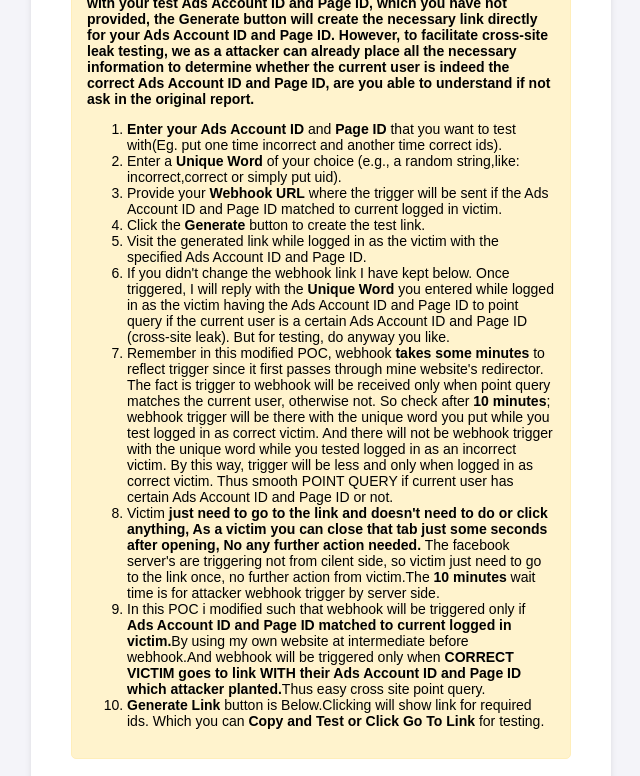
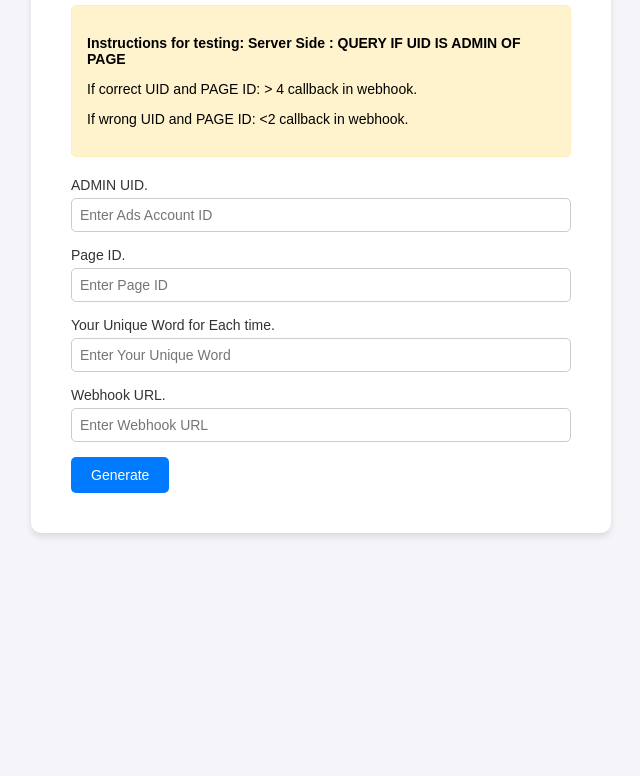
Before and after one commit to DrWhiteHack/testt, a plain HTML site: page index.html in a window 1280 px wide. Shown: the part 165-941 px from the top of the page, without its empty margins (319-959 px from the left). After the commit the page ends 800 px from the top, so only its background shows below. Drawn offline with Linux system fonts and the light colour scheme.

Commit message:
Update index.html

```diff
--- a/index.html
+++ b/index.html
@@ -95,46 +95,26 @@
     <div class="container">
         <div class="title">Alert! Test Page</div>
         <div class="caution">
-            <p><strong>Instructions for testing: POINT QUERY CURRENT USER IS CERTAIN Ads Account ID and Page ID. </strong></p>
-            <p><strong>
-                This user input is solely for testing purposes. As you will be testing with your test Ads Account ID and Page ID, which you have not provided, the Generate button will create the necessary link directly for your Ads Account ID and Page ID. However, to facilitate cross-site leak testing, we as a attacker can already place all the necessary information to determine whether the current user is indeed the correct Ads Account ID and Page ID, are you able to understand if not ask in the original report.
-            </strong></p>
-            <ol>
-                <li><strong>Enter your Ads Account ID</strong> and <strong>Page ID</strong> that you want to test with(Eg. put one time incorrect and another time correct ids).</li>
-                <li>Enter a <strong>Unique Word</strong> of your choice (e.g., a random string,like: incorrect,correct or simply put uid).</li>
-                <li>Provide your <strong>Webhook URL</strong> where the trigger will be sent if the Ads Account ID and Page ID matched to current logged in victim.</li>
-                <li>Click the <strong>Generate</strong> button to create the test link.</li>
-                <li>Visit the generated link while logged in as the victim with the specified Ads Account ID and Page ID.</li>
-                <li>
-                   If you didn't change the webhook link I have kept below. Once triggered, I will reply with the <strong>Unique Word</strong> you entered while logged in as the victim having the Ads Account ID and Page ID to point query if the current user is a certain Ads Account ID and Page ID (cross-site leak). But for testing, do anyway you like.
-                </li>
-                <li>
-                    Remember in this modified POC, webhook <strong>takes some minutes</strong> to reflect trigger since it first passes through mine website's redirector. The fact is trigger to webhook will be received only when point query matches the current user, otherwise not.
-                    So check after <strong>10 minutes</strong>; webhook trigger will be there with the unique word you put while you test logged in as correct victim. And there will not be webhook trigger with the unique word while you tested logged in as an incorrect victim. By this way, trigger will be less and only when logged in as correct victim. Thus smooth POINT QUERY if current user has certain Ads Account ID and Page ID or not.
-                </li>
-                <li>Victim <strong>just need to go to the link and doesn't need to do or click anything, As a victim you can close that tab just some seconds after opening, No any further action needed.</strong> The facebook server's are triggering not from cilent side, so victim just need to go to the link once, no further action from victim.The <strong>10 minutes</strong> wait time is for attacker webhook trigger by server side.</li>
-                <li>In this POC i modified such that webhook will be triggered only if <strong>Ads Account ID and Page ID matched to current logged in victim.</strong>By using my own website at intermediate before webhook.And webhook will be triggered only when <strong>CORRECT VICTIM goes to link WITH their Ads Account ID and Page ID which attacker planted.</strong>Thus easy cross site point query.</li>
-                <li><strong>Generate Link</strong> button is Below.Clicking will show link for required ids. Which you can <strong>Copy and Test or Click Go To Link</strong> for testing.</li>
-            </ol>
+            <p><strong>Instructions for testing: Server Side : QUERY IF UID IS ADMIN OF PAGE</strong></p>
+            <p>If correct UID and PAGE ID: > 4 callback in webhook.</p>
+            <p>If wrong UID and PAGE ID: <2 callback in webhook. </p>
         </div>
         <form id="linkForm">
             <div class="input-group">
-                <label for="adsAccountId">Ads Account ID. I have set a value that I control, but you can change it.</label>
-                <input type="text" id="adsAccountId" placeholder="Enter Ads Account ID" value="289771427800034" required>
+                <label for="adsAccountId">ADMIN UID.</label>
+                <input type="text" id="adsAccountId" placeholder="Enter Ads Account ID" required>
             </div>
             <div class="input-group">
-                <label for="pageId">Page ID. I have set a value that I control, but you can change it.</label>
-                <input type="text" id="pageId" placeholder="Enter Page ID" value="100054398251546" required>
+                <label for="pageId">Page ID.</label>
+                <input type="text" id="pageId" placeholder="Enter Page ID" required>
             </div>
             <div class="input-group">
-                <label for="uniqueWord">Your Unique Word for Each time. I have set a value that I control, but you can change it. OR type uid</label>
-                <input type="text" id="uniqueWord" placeholder="Enter Your Unique Word" value="100003015376653" required>
+                <label for="uniqueWord">Your Unique Word for Each time.</label>
+                <input type="text" id="uniqueWord" placeholder="Enter Your Unique Word" required>
             </div>
             <div class="input-group">
-                <label for="webhookUrl">Webhook URL. I have set a value that I control, but you can change it.</label>
-                <input type="url" id="webhookUrl" placeholder="Enter Webhook URL"
-                    value="webhook.site/f0f94b63-bf5d-4a97-b756-f8b4c3aa0755"
-                    required
+                <label for="webhookUrl">Webhook URL.</label>
+                <input type="url" id="webhookUrl" placeholder="Enter Webhook URL" required
                     oninput="this.value = this.value.replace(/^https?:\/\//, '')">
             </div>
             <div class="btn-container">
```
